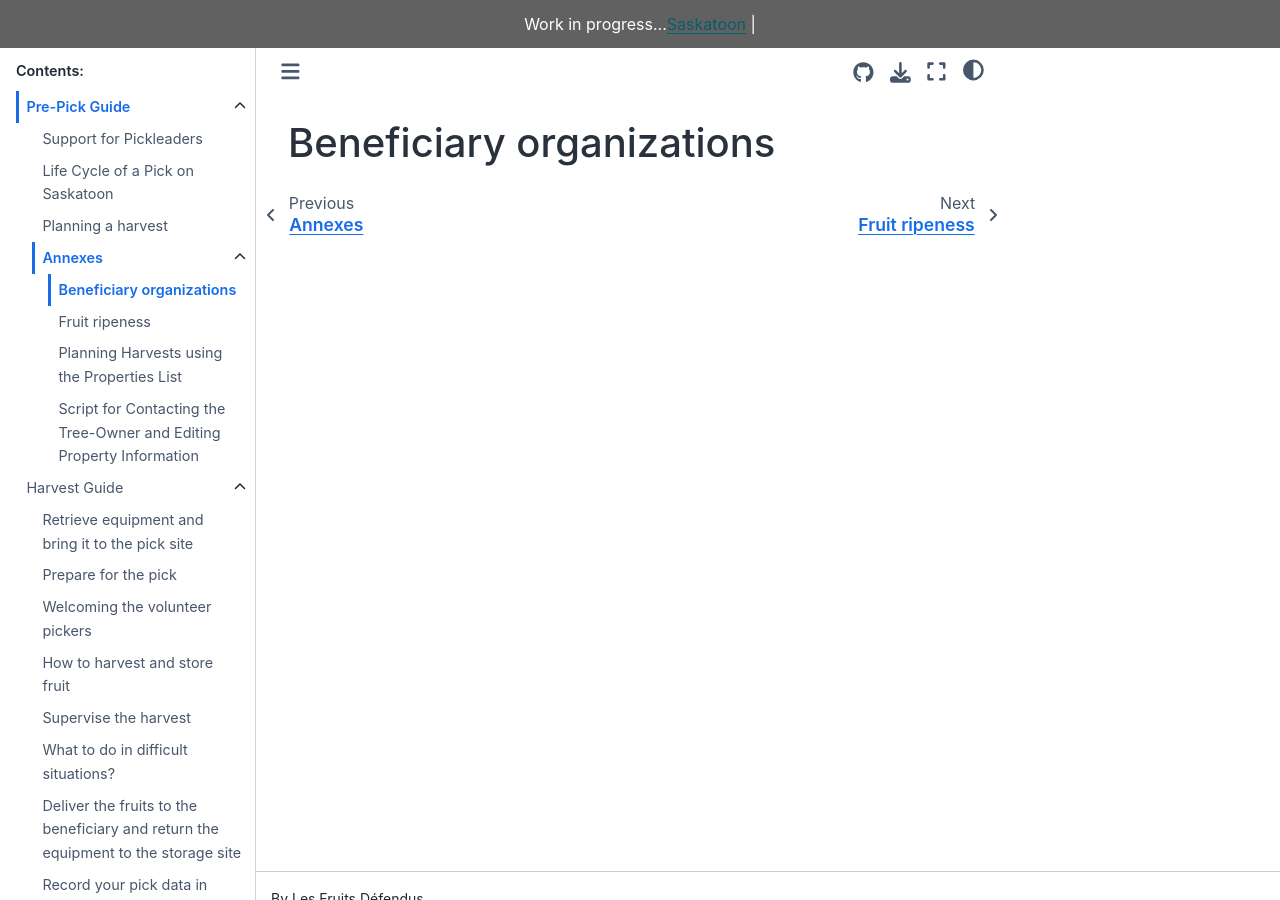
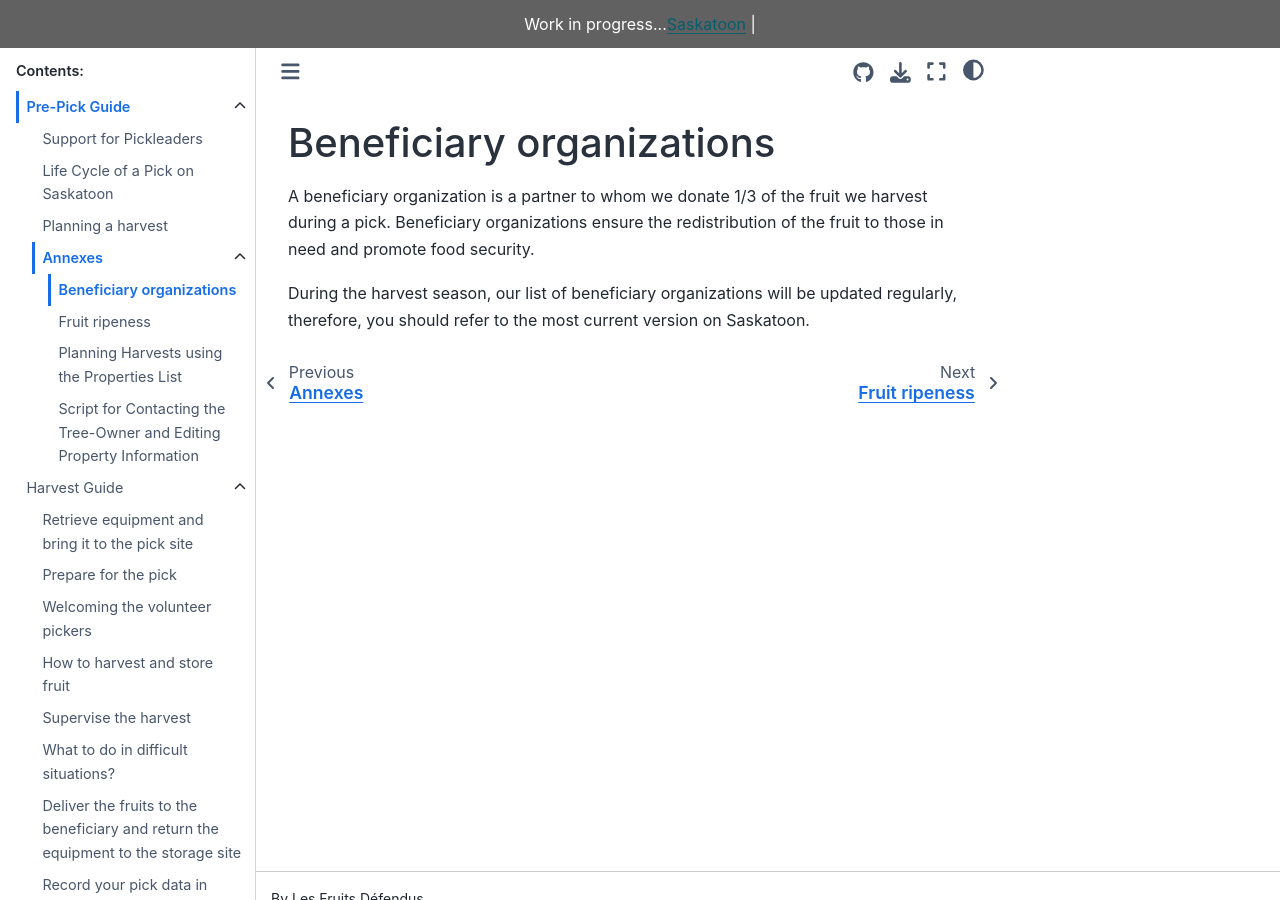
Before and after one commit to LesFruitsDefendus/guides, a Sphinx documentation site: the page built from docs/source/pre-pick-guide/annexes/A-beneficiary-organizations.md, in a window 1280 px wide and 900 px high. Built offline with Sphinx 7.4.7 and the Sphinx Book theme 1.1.4, drawn with Linux system fonts in a browser that asks for light colours.

Commit message:
Update A-beneficiary-organizations.md
add beneficiary organisations to the guides

```diff
--- a/docs/source/pre-pick-guide/annexes/A-beneficiary-organizations.md
+++ b/docs/source/pre-pick-guide/annexes/A-beneficiary-organizations.md
@@ -1 +1,5 @@
 # Beneficiary organizations
+
+A beneficiary organization is a partner to whom we donate 1/3 of the fruit we harvest during a pick. Beneficiary organizations ensure the redistribution of the fruit to those in need and promote food security.
+
+During the harvest season, our list of beneficiary organizations will be updated regularly, therefore, you should refer to the most current version on Saskatoon.
```
